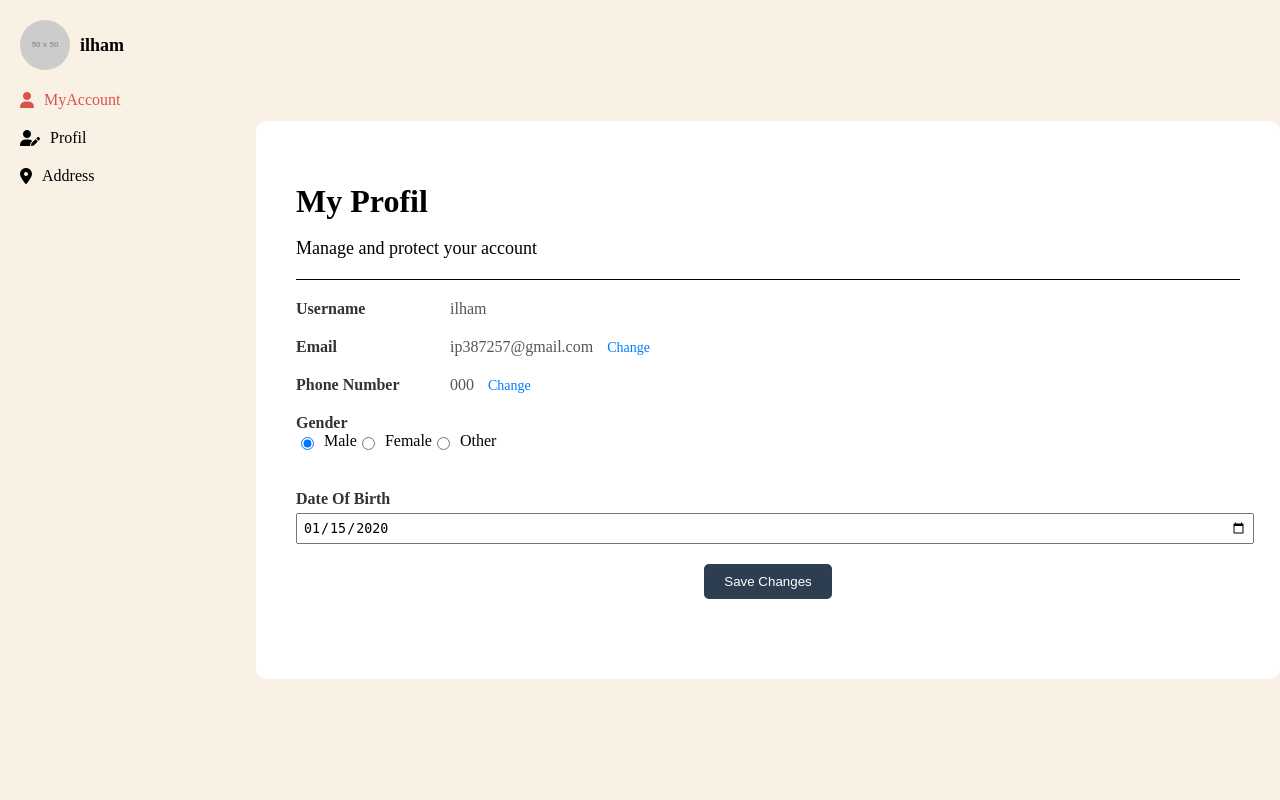
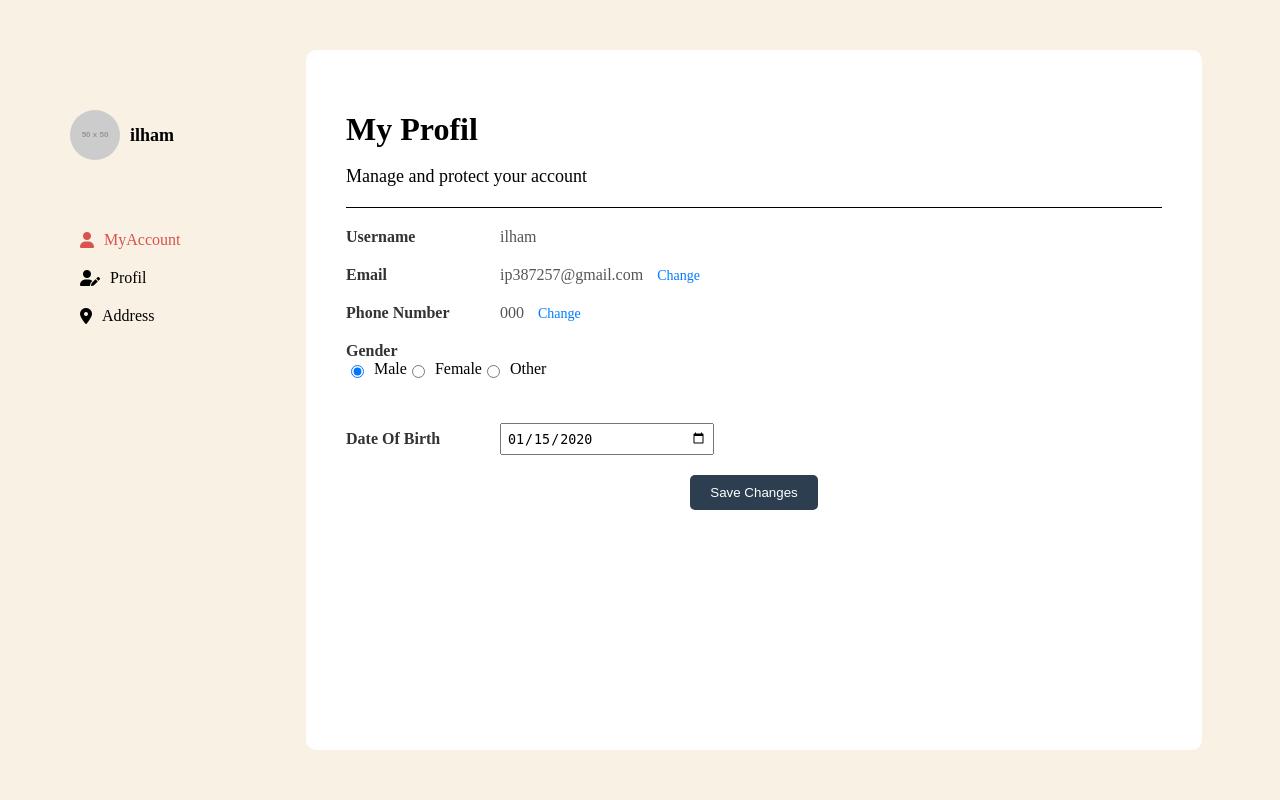
Before and after one commit to iampaw/rks312, a Django app: template webku/templates/profile.html in a window 1280 px wide. Run offline with Django 5.2, Linux system fonts and the light colour scheme; the template is opened without the code that fills it: values that come from a table or form of the project are taken from there, others are empty; a user stored in the database is signed in; tables that the repository leaves empty hold one stand-in row (values such as "Sample post"); grey boxes labelled with a size stand in for pictures from a placeholder-image service; some libraries are stand-ins or nearby versions.

Commit message:
perubahan profile

```diff
--- a/webku/models.py
+++ b/webku/models.py
@@ -18,10 +18,10 @@
     harga = models.DecimalField(max_digits=10, decimal_places=2)
     gambar = models.ImageField(upload_to='category_makanan/')
     category = models.CharField(max_length=50, default='', choices=[
-        ('makanan', 'Makanan'),
-        ('minuman', 'Minuman'),
-        ('cake', 'Cake'),
-        ('cookies', 'Cookies'),
+        ('Ice Cream', 'Ice Cream'),
+        ('Maccarone', 'Minuman'),
+        ('cookies', 'cookies'),
+
 
     ])
 
--- a/webku/static/css/profile.css
+++ b/webku/static/css/profile.css
@@ -20,6 +20,8 @@
 .profile-info {
     display: flex;
     align-items: center;
+    margin-top: 90px;
+    margin-left: 50px;
 }
 
 .profile-info img {
@@ -36,7 +38,8 @@
 .sidebar ul {
     list-style: none;
     padding: 0;
-    margin-top: 20px;
+    margin-top: 70px;
+    margin-left: 60px;
 }
 
 .sidebar ul li {
@@ -60,12 +63,12 @@
 }
 
 .content {
-    width: 80%;
+    width: 70%;
+    padding: 40px;
     background-color: #fff;
-    padding: 40px;
     box-sizing: border-box;
     border-radius: 10px;
-    margin: auto;
+    margin: 50px;
 }
 
 .content h1 {
@@ -103,7 +106,6 @@
 .content form input[type="date"],
 .content form input[type="radio"] {
     padding: 5px;
-    width: 100%;
     margin-top: 5px;
 }
 
--- a/webku/static/css/style.css
+++ b/webku/static/css/style.css
@@ -294,7 +294,7 @@
 }
 
 .quantity-btn {
-    background-color: #9dbdba;
+    background-color: #344660;
     border: none;
     padding: 5px 10px;
     cursor: pointer;
@@ -302,7 +302,6 @@
     border-radius: 5px;
     font-weight: bold;
 }
-
 
  /***********************************************/
 
--- a/webku/templates/profile.html
+++ b/webku/templates/profile.html
@@ -12,8 +12,29 @@
     <div class="container">
         <div class="sidebar">
             <div class="profile-info">
-                <img src="https://placehold.co/50x50" alt="User profile picture" width="50" height="50">
+                <img id="profile-pic" src="https://placehold.co/50x50" alt="User profile picture" width="50" height="50" onclick="changeProfilePic()">
+
+                <!-- Input file tersembunyi untuk mengganti gambar -->
+         <input type="file" id="file-input" style="display:none;" onchange="updateProfilePic(event)">
                 <h2>{{ user.username }}</h2>
+                <script>
+                    // Fungsi untuk membuka dialog pemilihan gambar saat gambar profil diklik
+                    function changeProfilePic() {
+                        document.getElementById('file-input').click();
+                    }
+
+                    // Fungsi untuk memperbarui gambar profil dengan gambar yang dipilih
+                    function updateProfilePic(event) {
+                        const file = event.target.files[0];
+                        if (file) {
+                            const reader = new FileReader();
+                            reader.onload = function(e) {
+                                document.getElementById('profile-pic').src = e.target.result;
+                            }
+                            reader.readAsDataURL(file);
+                        }
+                    }
+                </script>
             </div>
             <ul>
                 <li><a href="#" class="active"><i class="fas fa-user"></i> MyAccount</a></li>
```
Also changed, not shown: webku/templates/home.html (+4 -4 lines), makanan_images/Custom_Macaron_Rp_50.000_TOPeMe9.jpg (added), makanan_images/Original_cookies_Rp_25.000_aCseftA.jpg (added), makanan_images/Wafel_icecream_Rp_35.000_R5u3KVN.jpg (added), webku/migrations/0014_userprofileadmin_alter_makanan2_category_profile.py (added).
